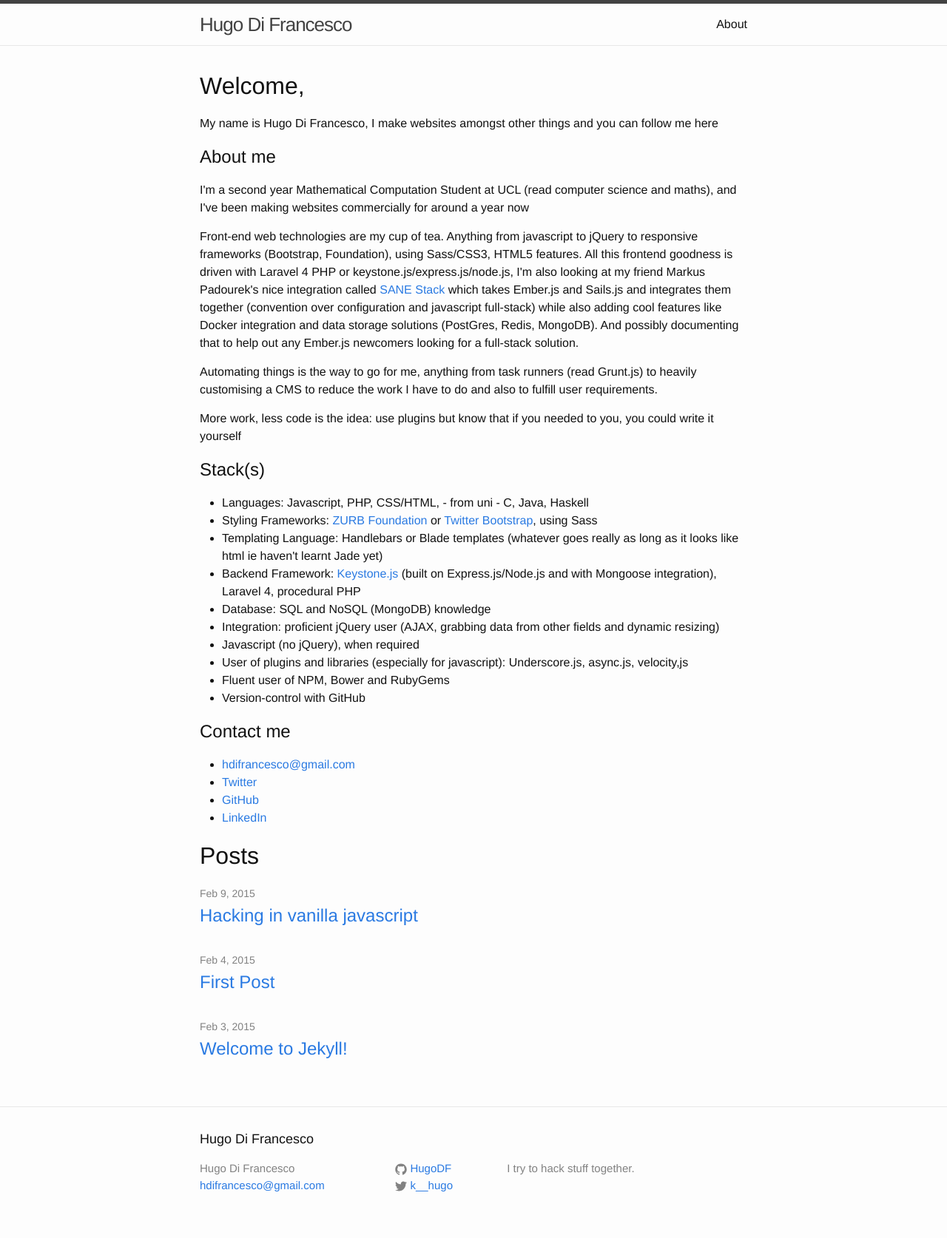
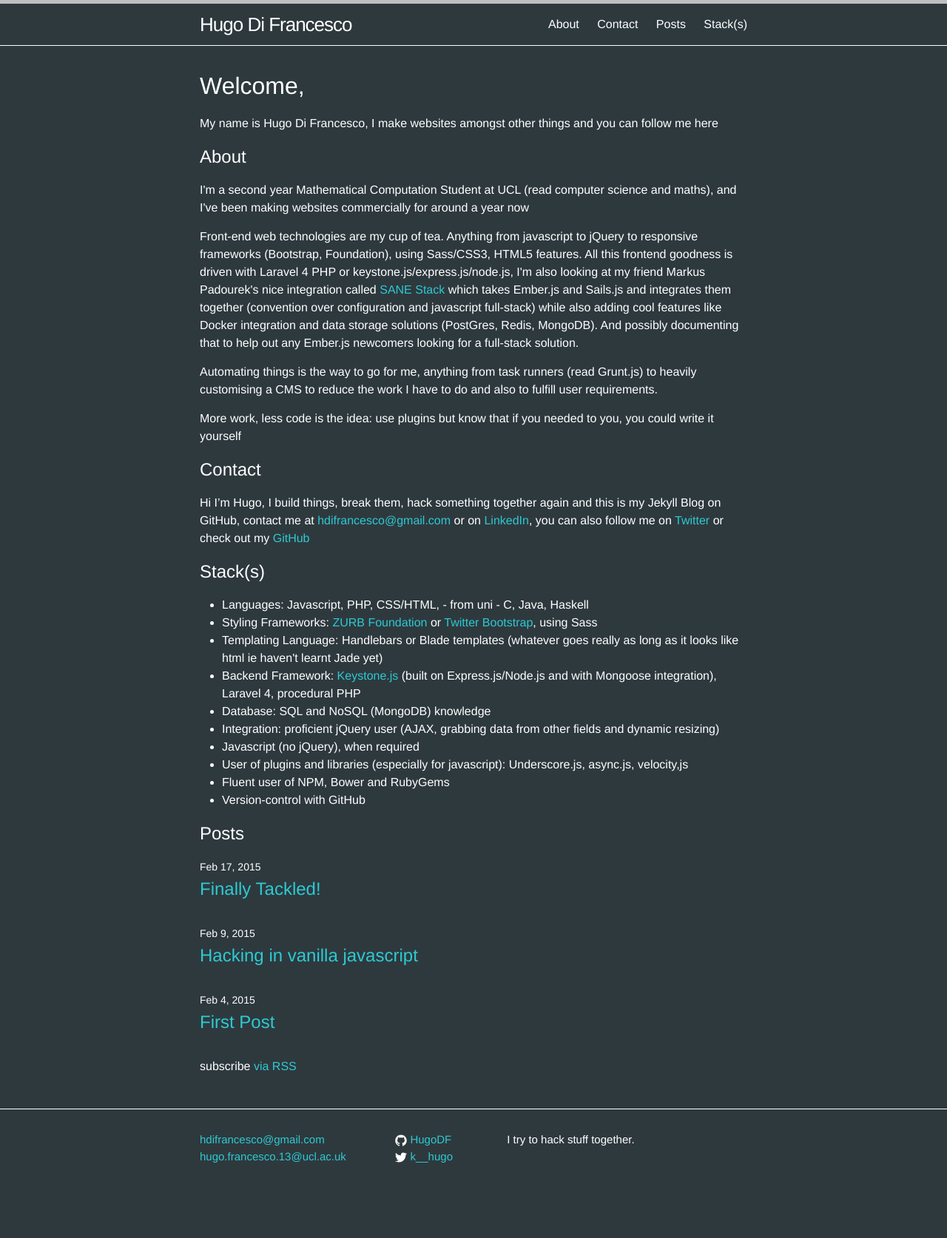
Before and after one commit to HugoDF/HugoDF.github.io, a Jekyll site: the page built from index.html, in a window 1280 px wide. Shown: the whole page at 74% size. Built offline with Jekyll 4.4.1, drawn with Linux system fonts in a browser that asks for light colours; after the commit the page ends 1635 px from its top, so only the background shows below that.

Commit message:
new post, change colours and config.yml tweak a couple of things

```diff
--- a/_config.yml
+++ b/_config.yml
@@ -1,10 +1,12 @@
 # Site settings
 title: Hugo Di Francesco
-email: hdifrancesco@gmail.com
+emails:
+    - "hdifrancesco@gmail.com"
+    - "hugo.francesco.13@ucl.ac.uk"
 description: > # this means to ignore newlines until "baseurl:"
   I try to hack stuff together.
 baseurl: "" # the subpath of your site, e.g. /blog/
-url: "http://yourdomain.com" # the base hostname & protocol for your site
+url: "http://hugodf.github.io" # the base hostname & protocol for your site
 twitter_username: k__hugo
 github_username:  HugoDF
 
--- a/_includes/footer.html
+++ b/_includes/footer.html
@@ -2,13 +2,15 @@
 
   <div class="wrapper">
 
-    <h2 class="footer-heading">{{ site.title }}</h2>
+    <!--<h2 class="footer-heading">{{ site.title }}</h2>-->
 
     <div class="footer-col-wrapper">
       <div class="footer-col  footer-col-1">
         <ul class="contact-list">
-          <li>{{ site.title }}</li>
-          <li><a href="mailto:{{ site.email }}">{{ site.email }}</a></li>
+          <!--<li>{{ site.title }}</li>-->
+          {% for email in site.emails %}
+          <li><a href="mailto:{{ email }}">{{ email }}</a></li>
+          {% endfor %}
         </ul>
       </div>
 
--- a/_sass/_layout.scss
+++ b/_sass/_layout.scss
@@ -16,10 +16,10 @@
     letter-spacing: -1px;
     margin-bottom: 0;
     float: left;
-
     &,
     &:visited {
-        color: $grey-color-dark;
+        color: $text-color;
+        //color: $grey-color-dark;
     }
 }
 
@@ -209,7 +209,7 @@
 
 .post-content {
     margin-bottom: $spacing-unit;
-
+    min-height: 25rem;
     h2 {
         font-size: 32px;
 
--- a/about.md
+++ b/about.md
@@ -4,4 +4,7 @@ title: About
 permalink: /about/
 ---
 
-Hi I'm Hugo, I build things, break them, hack something together again and this is my Jekyll Blog on GitHub, contact me at <a href="mailto:hdifrancesco@gmail.com">hdifrancesco@gmail.com</a> or on <a target="_blank" href="https://uk.linkedin.com/in/hugodifrancesco">LinkedIn</a>, you can also follow me on <a target="_blank" href="https://twitter.com/k__hugo">Twitter</a> or check out my <a target="_blank" href="https://github.io/HugoDF">GitHub</a>
+<p>I'm a second year Mathematical Computation Student at UCL (read computer science and maths), and I've been making websites commercially for around a year now</p>
+<p>Front-end web technologies are my cup of tea. Anything from javascript to jQuery to responsive frameworks (Bootstrap, Foundation), using Sass/CSS3, HTML5 features. All this frontend goodness is driven with Laravel 4 PHP or keystone.js/express.js/node.js, I'm also looking at my friend Markus Padourek's nice integration called <a href="http://sanestack.com/">SANE Stack</a> which takes Ember.js and Sails.js and integrates them together (convention over configuration and javascript full-stack) while also adding cool features like Docker integration and data storage solutions (PostGres, Redis, MongoDB). And possibly documenting that to help out any Ember.js newcomers looking for a full-stack solution.</p>
+<p>Automating things is the way to go for me, anything from task runners (read Grunt.js) to heavily customising a CMS to reduce the work I have to do and also to fulfill user requirements.</p>
+<p>More work, less code is the idea: use plugins but know that if you needed to you, you could write it yourself</p>
--- /dev/null
+++ b/contact.md
@@ -0,0 +1,7 @@
+---
+layout: page
+title: Contact
+permalink: /contact/
+---
+
+Hi I'm Hugo, I build things, break them, hack something together again and this is my Jekyll Blog on GitHub, contact me at <a href="mailto:hdifrancesco@gmail.com">hdifrancesco@gmail.com</a> or on <a target="_blank" href="https://uk.linkedin.com/in/hugodifrancesco">LinkedIn</a>, you can also follow me on <a target="_blank" href="https://twitter.com/k__hugo">Twitter</a> or check out my <a target="_blank" href="https://github.io/HugoDF">GitHub</a>
--- a/css/main.scss
+++ b/css/main.scss
@@ -13,11 +13,11 @@ $base-line-height: 1.5;
 
 $spacing-unit:     30px;
 
-$text-color:       #111;
-$background-color: #fdfdfd;
-$brand-color:      #2a7ae2;
+$text-color:       #fff;
+$background-color: #2e393e;
+$brand-color:      #2dcad2;
 
-$grey-color:       #828282;
+$grey-color:       #fff;
 $grey-color-light: lighten($grey-color, 40%);
 $grey-color-dark:  darken($grey-color, 25%);
 
--- a/index.html
+++ b/index.html
@@ -5,35 +5,24 @@ layout: default
 <div class="home">
   <h1>Welcome,</h1>
   <p>My name is Hugo Di Francesco, I make websites amongst other things and you can follow me here</p>
-  <h2>About me</h2>
-  <p>I'm a second year Mathematical Computation Student at UCL (read computer science and maths), and I've been making websites commercially for around a year now</p>
-  <p>Front-end web technologies are my cup of tea. Anything from javascript to jQuery to responsive frameworks (Bootstrap, Foundation), using Sass/CSS3, HTML5 features. All this frontend goodness is driven with Laravel 4 PHP or keystone.js/express.js/node.js, I'm also looking at my friend Markus Padourek's nice integration called <a href="http://sanestack.com/">SANE Stack</a> which takes Ember.js and Sails.js and integrates them together (convention over configuration and javascript full-stack) while also adding cool features like Docker integration and data storage solutions (PostGres, Redis, MongoDB). And possibly documenting that to help out any Ember.js newcomers looking for a full-stack solution.</p>
-  <p>Automating things is the way to go for me, anything from task runners (read Grunt.js) to heavily customising a CMS to reduce the work I have to do and also to fulfill user requirements.</p>
-  <p>More work, less code is the idea: use plugins but know that if you needed to you, you could write it yourself</p>
-  <h2>Stack(s)</h2>
-  <ul>
-    <li>Languages: Javascript, PHP, CSS/HTML, - from uni - C, Java, Haskell</li>
-    <li>Styling Frameworks: <a href="http://foundation.zurb.com">ZURB Foundation</a> or <a href="http://getbootstrap.com/">Twitter Bootstrap</a>, using Sass</li>
-    <li>Templating Language: Handlebars or Blade templates (whatever goes really as long as it looks like html ie haven't learnt Jade yet)</li>
-    <li>Backend Framework: <a href="http://keystonejs.com">Keystone.js</a> (built on Express.js/Node.js and with Mongoose integration), Laravel 4, procedural PHP</li>
-    <li>Database: SQL and NoSQL (MongoDB) knowledge</li>
-    <li>Integration: proficient jQuery user (AJAX, grabbing data from other fields and dynamic resizing)</li>
-    <li>Javascript (no jQuery), when required</li>
-    <li>User of plugins and libraries (especially for javascript): Underscore.js, async.js, velocity,js</li>
-    <li>Fluent user of NPM, Bower and RubyGems</li>
-    <li>Version-control with GitHub</li>
-  </ul>
-  <h2>Contact me</h2>
-  <ul>
-    <li><a href="mailto:hdifrancesco@gmail.com">hdifrancesco@gmail.com</a></li>
-    <li><a target="_blank" href="https://twitter.com/k__hugo">Twitter</a></li>
-    <li><a target="_blank" href="https://github.io/HugoDF">GitHub</a></li>
-    <li><a target="_blank" href="https://uk.linkedin.com/in/hugodifrancesco">LinkedIn</a></li>
-  </ul>
+  {% for page in site.pages%}
+    {% if page.layout == 'page' %}
 
-  <h1>Posts</h1>
+      {% if page.title != 'Posts' %}
 
-  <ul class="post-list">
+      <h2>{{ page.title }}</h2>
+
+        {% if page.content %}
+            {{page.content}}
+        {% endif %}
+
+      {% endif %}
+
+    {% endif %}
+  {% endfor %}
+</div>
+<h2>Posts</h2>
+<ul class="post-list">
     {% for post in site.posts %}
       <li>
         <span class="post-meta">{{ post.date | date: "%b %-d, %Y" }}</span>
@@ -43,8 +32,6 @@ layout: default
         </h2>
       </li>
     {% endfor %}
-  </ul>
+</ul>
 
-  <!--<p class="rss-subscribe">subscribe <a href="{{ "/feed.xml" | prepend: site.baseurl }}">via RSS</a></p>-->
-
-</div>
+<p class="rss-subscribe">subscribe <a href="{{ "/feed.xml" | prepend: site.baseurl }}">via RSS</a></p>
```
Also changed, not shown: _posts/2015-02-04-welcome-to-jekyll.markdown (deleted, +0 -25 lines), _posts/2015-02-17-Finally-Tackled.md (added, +9 -0 lines), posts.md (added, +19 -0 lines), stacks.md (added, +18 -0 lines).
